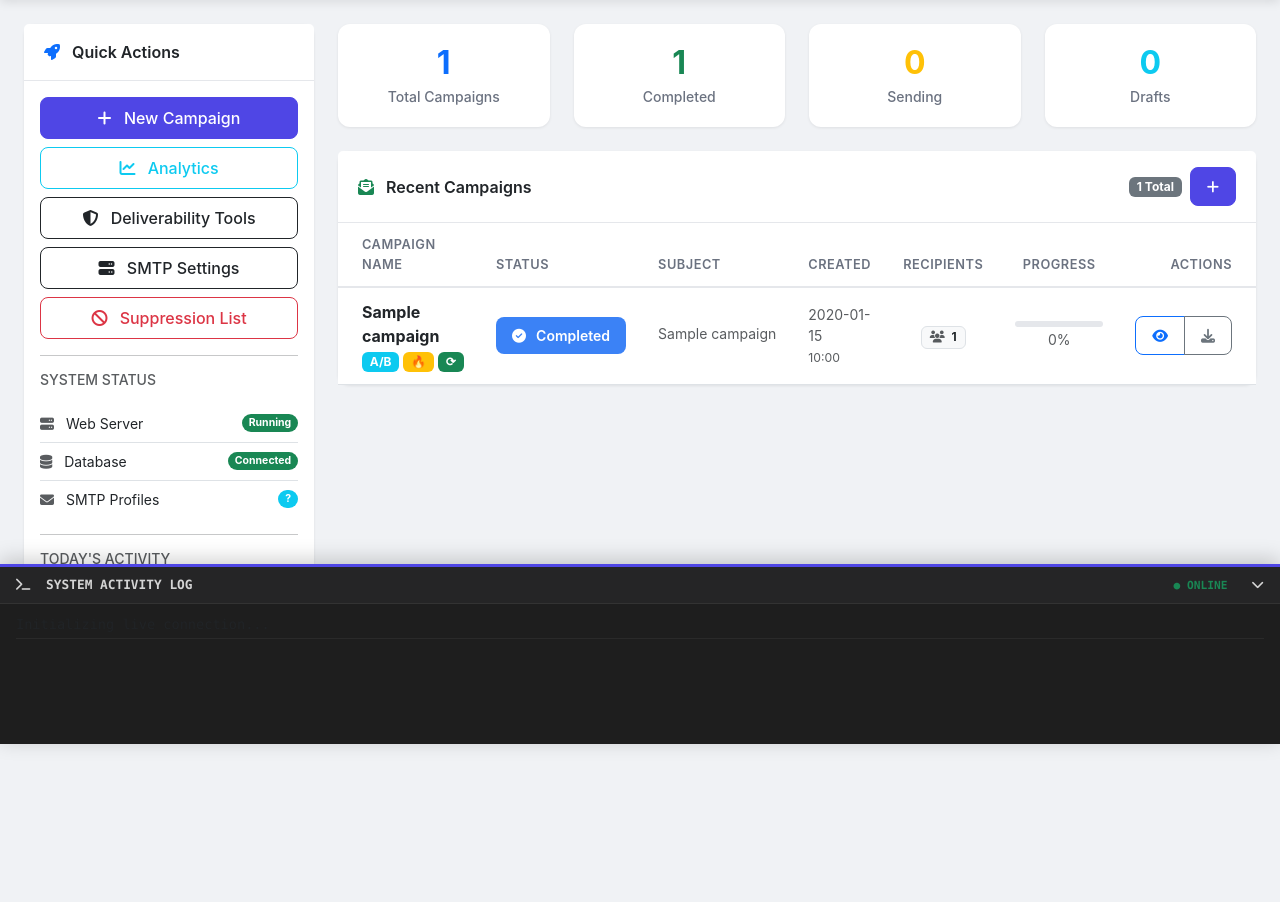
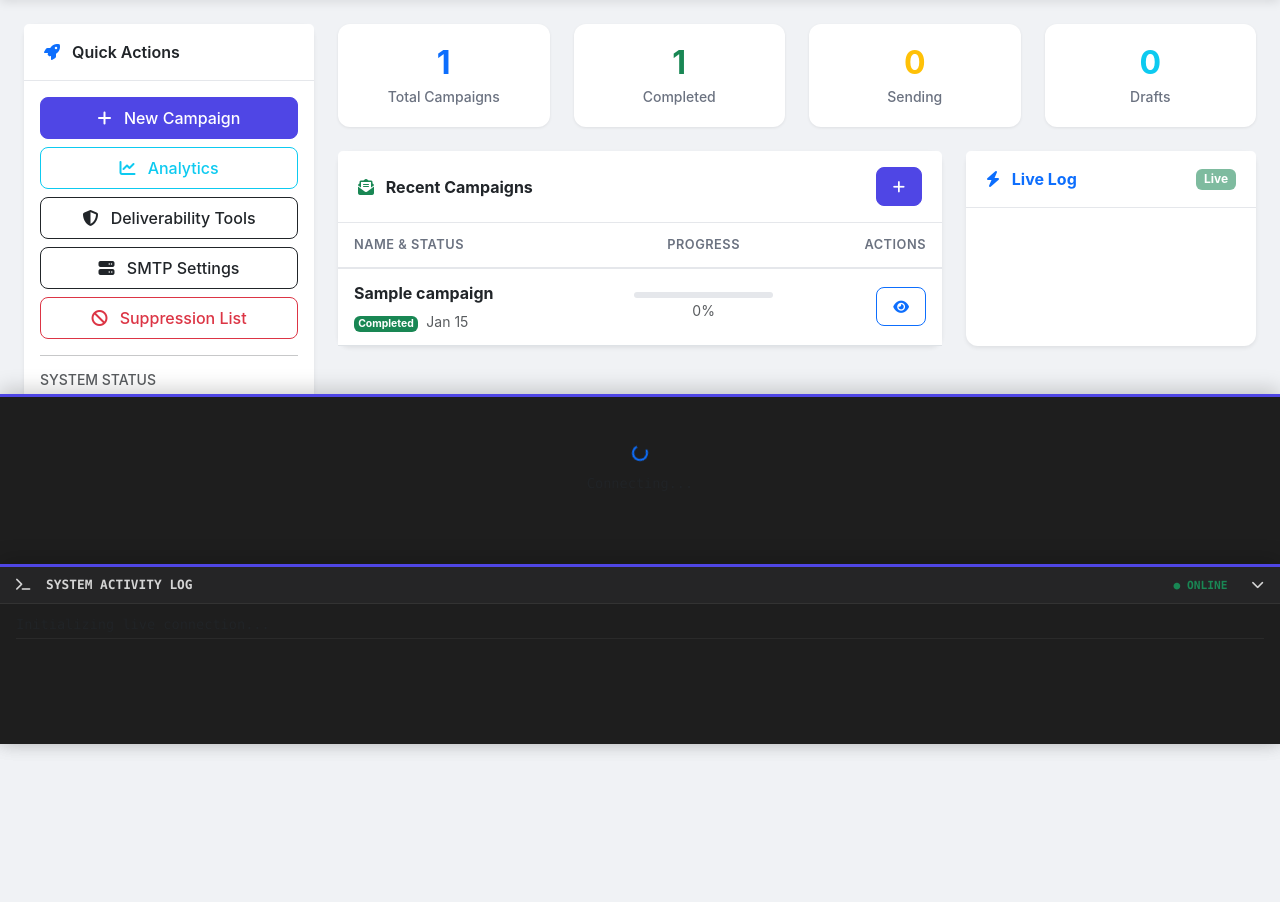
Before and after one commit to Sussyfreelandx/smtpweb, a Flask app: page / in a window 1280 px wide. Shown: the part 56-958 px from the top of the page. Run offline with Flask 2, Linux system fonts and the light colour scheme; a user stored in the database is signed in; tables that the repository leaves empty hold one stand-in row (values such as "Sample post"); data that the repository does not hold is empty; some libraries are stand-ins or nearby versions.

Commit message:
Update dashboard.html

```diff
--- a/app/templates/dashboard.html
+++ b/app/templates/dashboard.html
@@ -1,11 +1,13 @@
 {% extends "base.html" %}
+
+{% block title %}Dashboard{% endblock %}
 
 {% block content %}
 <div class="row mt-4">
     <!-- Sidebar / Quick Actions -->
     <div class="col-lg-3 mb-4">
-        <div class="card h-100">
-            <div class="card-header">
+        <div class="card h-100 shadow-sm">
+            <div class="card-header bg-white">
                 <i class="fas fa-rocket text-primary me-2"></i> Quick Actions
             </div>
             <div class="card-body">
@@ -51,13 +53,13 @@
                 <h6 class="text-muted small text-uppercase mb-3">Today's Activity</h6>
                 <div class="row text-center">
                     <div class="col-6 mb-2">
-                        <div class="border rounded py-2">
+                        <div class="border rounded py-2 bg-light">
                             <div class="h4 mb-0 text-primary">{{ today_sent if today_sent is defined else 0 }}</div>
                             <small class="text-muted">Sent</small>
                         </div>
                     </div>
                     <div class="col-6 mb-2">
-                        <div class="border rounded py-2">
+                        <div class="border rounded py-2 bg-light">
                             <div class="h4 mb-0 text-success">{{ today_opened if today_opened is defined else 0 }}</div>
                             <small class="text-muted">Opened</small>
                         </div>
@@ -67,8 +69,9 @@
         </div>
     </div>
 
-    <!-- Main Campaign List -->
+    <!-- Main Content Area -->
     <div class="col-lg-9">
+
         <!-- Stats Overview -->
         {% if campaigns.count() > 0 %}
         <div class="row mb-4">
@@ -102,7 +105,7 @@
         <!-- Active Campaigns Alert -->
         {% set sending_campaigns = campaigns.filter_by(status='Sending').all() %}
         {% if sending_campaigns|length > 0 %}
-        <div class="alert alert-success d-flex align-items-center mb-4" role="alert">
+        <div class="alert alert-success d-flex align-items-center mb-4 shadow-sm" role="alert">
             <div class="spinner-grow spinner-grow-sm me-3" role="status">
                 <span class="visually-hidden">Loading...</span>
             </div>
@@ -118,23 +121,23 @@
         </div>
         {% endif %}
 
-        <!-- Campaigns Table -->
-        <div class="card">
-            <div class="card-header d-flex justify-content-between align-items-center">
-                <span><i class="fas fa-envelope-open-text text-success me-2"></i> Recent Campaigns</span>
-                <div class="d-flex align-items-center gap-2">
-                    <span class="badge bg-secondary">{{ campaigns.count() }} Total</span>
+        <!-- Row: Campaigns & Live Logs -->
+        <div class="row">
+            <!-- Recent Campaigns -->
+            <div class="col-xl-8 mb-4">
+                <div class="card shadow-sm h-100">
+                    <div class="card-header bg-white d-flex justify-content-between align-items-center">
+                        <span class="fw-bold"><i class="fas fa-envelope-open-text text-success me-2"></i> Recent Campaigns</span>
                         <a href="{{ url_for('main.new_campaign') }}" class="btn btn-sm btn-primary">
                             <i class="fas fa-plus"></i>
                         </a>
-                </div>
                     </div>
                     <div class="card-body p-0">
                         {% if campaigns.count() == 0 %}
                         <div class="text-center py-5">
                             <i class="fas fa-inbox fa-4x text-muted mb-3"></i>
                             <h5 class="text-muted">No campaigns yet</h5>
-                    <p class="text-secondary mb-4">Get started by creating your first email campaign. </p>
+                            <p class="text-secondary mb-4">Get started by creating your first email campaign.</p>
                             <a href="{{ url_for('main.new_campaign') }}" class="btn btn-primary">
                                 <i class="fas fa-plus me-2"></i> Create Campaign
                             </a>
@@ -144,161 +147,104 @@
                             <table class="table table-hover align-middle mb-0">
                                 <thead class="bg-light">
                                     <tr>
-                                <th class="ps-4">Campaign Name</th>
-                                <th>Status</th>
-                                <th>Subject</th>
-                                <th>Created</th>
-                                <th class="text-center">Recipients</th>
+                                        <th class="ps-3">Name & Status</th>
                                         <th class="text-center">Progress</th>
-                                <th class="text-end pe-4">Actions</th>
+                                        <th class="text-end pe-3">Actions</th>
                                     </tr>
                                 </thead>
                                 <tbody>
-                            <!-- FIXED: Removed invalid jinja syntax. Simply loop recent_campaigns -->
                                     {% for campaign in recent_campaigns %}
                                     <tr>
-                                <td class="ps-4">
-                                    <a href="{{ url_for('main.view_campaign', campaign_id=campaign.id) }}" class="text-decoration-none fw-bold text-dark">
+                                        <td class="ps-3">
+                                            <a href="{{ url_for('main.view_campaign', campaign_id=campaign.id) }}" class="text-decoration-none fw-bold text-dark d-block">
                                                 {{ campaign.name }}
                                             </a>
-                                    <div class="d-flex gap-1 mt-1">
-                                        {% if campaign.ab_testing_enabled %}
-                                        <span class="badge bg-info" title="A/B Testing Enabled">A/B</span>
-                                        {% endif %}
-                                        {% if campaign.warmup_mode %}
-                                        <span class="badge bg-warning text-dark" title="Warmup Mode">🔥</span>
-                                        {% endif %}
-                                        {% if campaign.smtp_rotation_enabled %}
-                                        <span class="badge bg-success" title="SMTP Rotation">⟳</span>
-                                        {% endif %}
-                                        {% if campaign.scheduled_at and campaign.status == 'Draft' %}
-                                        <span class="badge bg-purple text-white" title="Scheduled">📅</span>
-                                        {% endif %}
+                                            <div class="mt-1">
+                                                <span class="badge bg-{{ 'success' if campaign.status == 'Completed' else 'warning' if campaign.status == 'Sending' else 'danger' if campaign.status == 'Failed' else 'secondary' }} small-badge">
+                                                    {{ campaign.status }}
+                                                </span>
+                                                <span class="text-muted small ms-1">{{ campaign.created_at.strftime('%b %d') if campaign.created_at else '' }}</span>
                                             </div>
                                         </td>
-                                <td>
-                                    <span class="campaign-status campaign-{{ campaign.status|lower }}">
-                                        {% if campaign.status == 'Sending' %}
-                                        <span class="spinner-grow spinner-grow-sm me-1" style="width: 0.5rem; height: 0.5rem;"></span>
-                                        {% elif campaign.status == 'Completed' %}
-                                        <i class="fas fa-check-circle me-1"></i>
-                                        {% elif campaign.status == 'Failed' %}
-                                        <i class="fas fa-exclamation-circle me-1"></i>
-                                        {% elif campaign.status == 'Paused' %}
-                                        <i class="fas fa-pause-circle me-1"></i>
-                                        {% endif %}
-                                        {{ campaign.status }}
-                                    </span>
-                                </td>
-                                <td class="text-muted small" style="max-width: 200px;">
-                                    <span class="text-truncate d-inline-block" style="max-width: 200px;" title="{{ campaign.subject }}">
-                                        {{ campaign.subject }}
-                                    </span>
-                                </td>
-                                <td class="text-muted small">
-                                    {% if campaign.created_at %}
-                                        <div>{{ campaign.created_at.strftime('%Y-%m-%d') }}</div>
-                                        <small class="text-muted">{{ campaign.created_at.strftime('%H:%M') }}</small>
-                                    {% else %}
-                                        <span class="text-muted">-</span>
-                                    {% endif %}
-                                </td>
-                                <td class="text-center">
-                                    <span class="badge bg-light text-dark border">
-                                        <i class="fas fa-users me-1 text-muted"></i>
-                                        {{ campaign.recipients.count() }}
-                                    </span>
-                                </td>
-                                <td class="text-center" style="min-width: 120px;">
+                                        <td class="text-center" style="min-width: 100px;">
                                             {% set total = campaign.recipients.count() %}
                                             {% set sent = campaign.recipients.filter_by(status='Sent').count() %}
-                                    {% set failed = campaign.recipients.filter_by(status='Failed').count() %}
                                             {% if total > 0 %}
-                                    <div class="progress" style="height: 6px;" title="{{ sent }} sent, {{ failed }} failed">
+                                            <div class="progress" style="height: 6px;">
                                                 <div class="progress-bar bg-success" style="width: {{ (sent / total * 100) }}%"></div>
-                                        <div class="progress-bar bg-danger" style="width:  {{ (failed / total * 100) }}%"></div>
                                             </div>
                                             <small class="text-muted">{{ ((sent / total) * 100)|round(0)|int }}%</small>
                                             {% else %}
                                             <span class="text-muted">-</span>
                                             {% endif %}
                                         </td>
-                                <td class="text-end pe-4">
-                                    <div class="btn-group btn-group-sm">
-                                        <a href="{{ url_for('main.view_campaign', campaign_id=campaign.id) }}" class="btn btn-outline-primary" title="View/Manage">
+                                        <td class="text-end pe-3">
+                                            <a href="{{ url_for('main.view_campaign', campaign_id=campaign.id) }}" class="btn btn-sm btn-outline-primary">
                                                 <i class="fas fa-eye"></i>
                                             </a>
-                                        {% if campaign.status == 'Draft' %}
-                                        <a href="{{ url_for('main.campaign_control', campaign_id=campaign.id, action='start') }}" class="btn btn-outline-success" title="Start">
-                                            <i class="fas fa-play"></i>
-                                        </a>
-                                        {% elif campaign.status == 'Sending' %}
-                                        <a href="{{ url_for('main.campaign_control', campaign_id=campaign.id, action='pause') }}" class="btn btn-outline-warning" title="Pause">
-                                            <i class="fas fa-pause"></i>
-                                        </a>
-                                        {% elif campaign.status == 'Paused' %}
-                                        <a href="{{ url_for('main.campaign_control', campaign_id=campaign.id, action='start') }}" class="btn btn-outline-success" title="Resume">
-                                            <i class="fas fa-play"></i>
-                                        </a>
-                                        {% endif %}
-                                        <a href="{{ url_for('main.export_campaign_report', campaign_id=campaign.id) }}" class="btn btn-outline-secondary" title="Export">
-                                            <i class="fas fa-download"></i>
-                                        </a>
-                                    </div>
                                         </td>
                                     </tr>
                                     {% endfor %}
                                 </tbody>
                             </table>
                         </div>
+                        {% endif %}
+                    </div>
+                </div>
+            </div>
 
-                {% if campaigns.count() > 20 %}
-                <div class="card-footer bg-white text-center">
-                    <a href="{{ url_for('main.analytics_dashboard') }}" class="text-decoration-none">
-                        View all {{ campaigns.count() }} campaigns <i class="fas fa-arrow-right ms-1"></i>
-                    </a>
+            <!-- Live Activity Log -->
+            <div class="col-xl-4 mb-4">
+                <div class="card shadow-sm h-100">
+                    <div class="card-header bg-white d-flex justify-content-between align-items-center">
+                        <span class="fw-bold text-primary"><i class="fas fa-bolt me-2"></i> Live Log</span>
+                        <span class="badge bg-success pulse">Live</span>
                     </div>
-                {% endif %}
-                {% endif %}
+                    <div class="card-body p-0">
+                        <div id="activity-log-container" class="overflow-auto" style="height: 350px;">
+                            <div class="text-center text-muted py-5">
+                                <div class="spinner-border spinner-border-sm text-primary mb-2" role="status"></div>
+                                <div>Connecting...</div>
+                            </div>
+                        </div>
+                    </div>
+                </div>
             </div>
         </div>
 
         <!-- Getting Started Guide (shown when no campaigns) -->
         {% if campaigns.count() == 0 %}
-        <div class="card mt-4">
-            <div class="card-header">
-                <i class="fas fa-graduation-cap me-2 text-info"></i> Getting Started
+        <div class="card mt-4 shadow-sm border-info">
+            <div class="card-header bg-info text-white">
+                <i class="fas fa-graduation-cap me-2"></i> Getting Started
             </div>
             <div class="card-body">
                 <div class="row">
                     <div class="col-md-4 mb-3 mb-md-0">
                         <div class="text-center p-3">
-                            <div class="bg-primary bg-opacity-10 rounded-circle d-inline-flex align-items-center justify-content-center mb-3" style="width: 60px; height: 60px;">
-                                <i class="fas fa-server fa-lg text-primary"></i>
+                            <div class="bg-primary bg-opacity-10 rounded-circle d-inline-flex align-items-center justify-content-center mb-3" style="width: 50px; height: 50px;">
+                                <i class="fas fa-server text-primary"></i>
                             </div>
-                            <h6>1. Configure SMTP</h6>
-                            <p class="small text-muted mb-2">Set up your email sending server</p>
-                            <a href="{{ url_for('main.smtp_profiles') }}" class="btn btn-sm btn-outline-primary">Add SMTP Profile</a>
+                            <h6>1. SMTP</h6>
+                            <a href="{{ url_for('main.smtp_profiles') }}" class="btn btn-sm btn-outline-primary mt-2">Configure</a>
                         </div>
                     </div>
                     <div class="col-md-4 mb-3 mb-md-0">
                         <div class="text-center p-3">
-                            <div class="bg-success bg-opacity-10 rounded-circle d-inline-flex align-items-center justify-content-center mb-3" style="width: 60px; height: 60px;">
-                                <i class="fas fa-file-csv fa-lg text-success"></i>
+                            <div class="bg-success bg-opacity-10 rounded-circle d-inline-flex align-items-center justify-content-center mb-3" style="width: 50px; height: 50px;">
+                                <i class="fas fa-file-csv text-success"></i>
                             </div>
-                            <h6>2. Prepare Your List</h6>
-                            <p class="small text-muted mb-2">Create a CSV with email addresses</p>
-                            <a href="#" class="btn btn-sm btn-outline-success" onclick="alert('CSV format:  email,firstname,company')">View Format</a>
+                            <h6>2. List</h6>
+                            <button class="btn btn-sm btn-outline-success mt-2" onclick="alert('Upload CSV in Campaign creation.')">Prepare CSV</button>
                         </div>
                     </div>
                     <div class="col-md-4">
                         <div class="text-center p-3">
-                            <div class="bg-warning bg-opacity-10 rounded-circle d-inline-flex align-items-center justify-content-center mb-3" style="width: 60px; height: 60px;">
-                                <i class="fas fa-paper-plane fa-lg text-warning"></i>
+                            <div class="bg-warning bg-opacity-10 rounded-circle d-inline-flex align-items-center justify-content-center mb-3" style="width: 50px; height: 50px;">
+                                <i class="fas fa-paper-plane text-warning"></i>
                             </div>
-                            <h6>3. Create & Send</h6>
-                            <p class="small text-muted mb-2">Design your email and launch</p>
-                            <a href="{{ url_for('main.new_campaign') }}" class="btn btn-sm btn-outline-warning">Create Campaign</a>
+                            <h6>3. Send</h6>
+                            <a href="{{ url_for('main.new_campaign') }}" class="btn btn-sm btn-outline-warning mt-2">Create</a>
                         </div>
                     </div>
                 </div>
@@ -314,9 +260,76 @@
 // Auto-refresh for sending campaigns
 {% if sending_campaigns and sending_campaigns|length > 0 %}
 setInterval(function() {
-    // Reload the page every 30 seconds if there are sending campaigns
     location.reload();
 }, 30000);
 {% endif %}
+
+// --- Live Activity Log Script ---
+function fetchLogs() {
+    fetch('/api/logs')
+        .then(response => {
+            if (!response.ok) throw new Error('Network response was not ok');
+            return response.json();
+        })
+        .then(data => {
+            const container = document.getElementById('activity-log-container');
+            if (data.length === 0) {
+                container.innerHTML = '<div class="text-center text-muted py-5">No recent activity.</div>';
+                return;
+            }
+
+            let html = '<div class="list-group list-group-flush">';
+            data.forEach(log => {
+                let badgeClass = 'bg-secondary';
+                if (log.level === 'INFO') badgeClass = 'bg-info';
+                if (log.level === 'SUCCESS') badgeClass = 'bg-success';
+                if (log.level === 'WARNING') badgeClass = 'bg-warning text-dark';
+                if (log.level === 'ERROR') badgeClass = 'bg-danger';
+
+                html += `
+                    <div class="list-group-item px-3 py-2 border-0 border-bottom">
+                        <div class="d-flex w-100 justify-content-between align-items-center mb-1">
+                            <span class="badge ${badgeClass} rounded-pill" style="font-size: 0.65rem;">${log.level}</span>
+                            <small class="text-muted ms-2" style="font-size: 0.7rem;">${log.timestamp}</small>
+                        </div>
+                        <p class="mb-0 small text-dark text-break">${log.message}</p>
+                    </div>
+                `;
+            });
+            html += '</div>';
+
+            // Only update if content changed to prevent jitter (simple check)
+            if (container.innerHTML !== html && !container.innerHTML.includes('Connecting')) {
+                container.innerHTML = html;
+            } else if (container.innerHTML.includes('Connecting')) {
+                container.innerHTML = html;
+            }
+        })
+        .catch(error => {
+            console.error('Error fetching logs:', error);
+            // Don't overwrite container on error if it already has data
+        });
+}
+
+// Start fetching logs
+fetchLogs();
+setInterval(fetchLogs, 3000);
 </script>
+
+<style>
+    /* Pulse animation for the "Live" badge */
+    .pulse {
+        animation: pulse-animation 2s infinite;
+    }
+    @keyframes pulse-animation {
+        0% { opacity: 1; }
+        50% { opacity: 0.5; }
+        100% { opacity: 1; }
+    }
+    /* Smaller badge for table */
+    .small-badge {
+        font-size: 0.65rem;
+        padding: 0.25em 0.4em;
+    }
+</style>
 {% endblock %}
```
Lines whose indentation alone changed are shown as unchanged.
